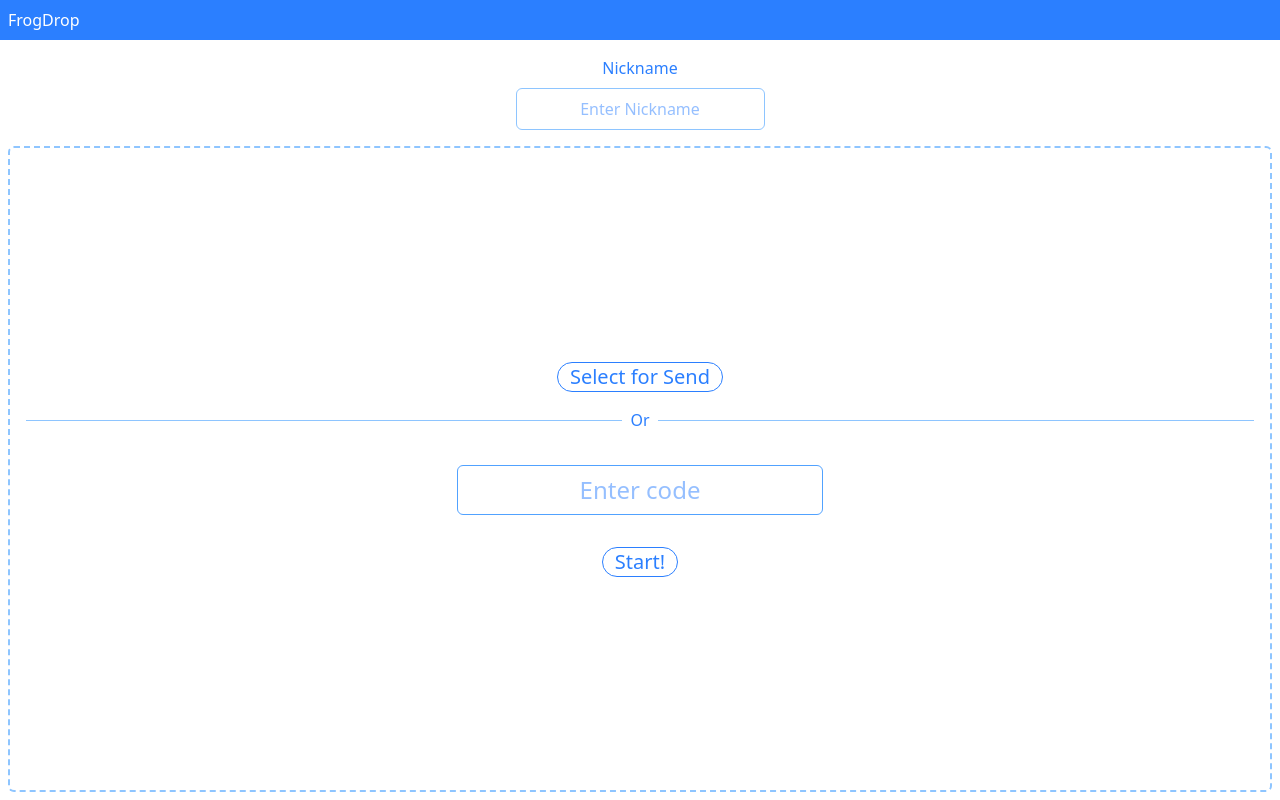
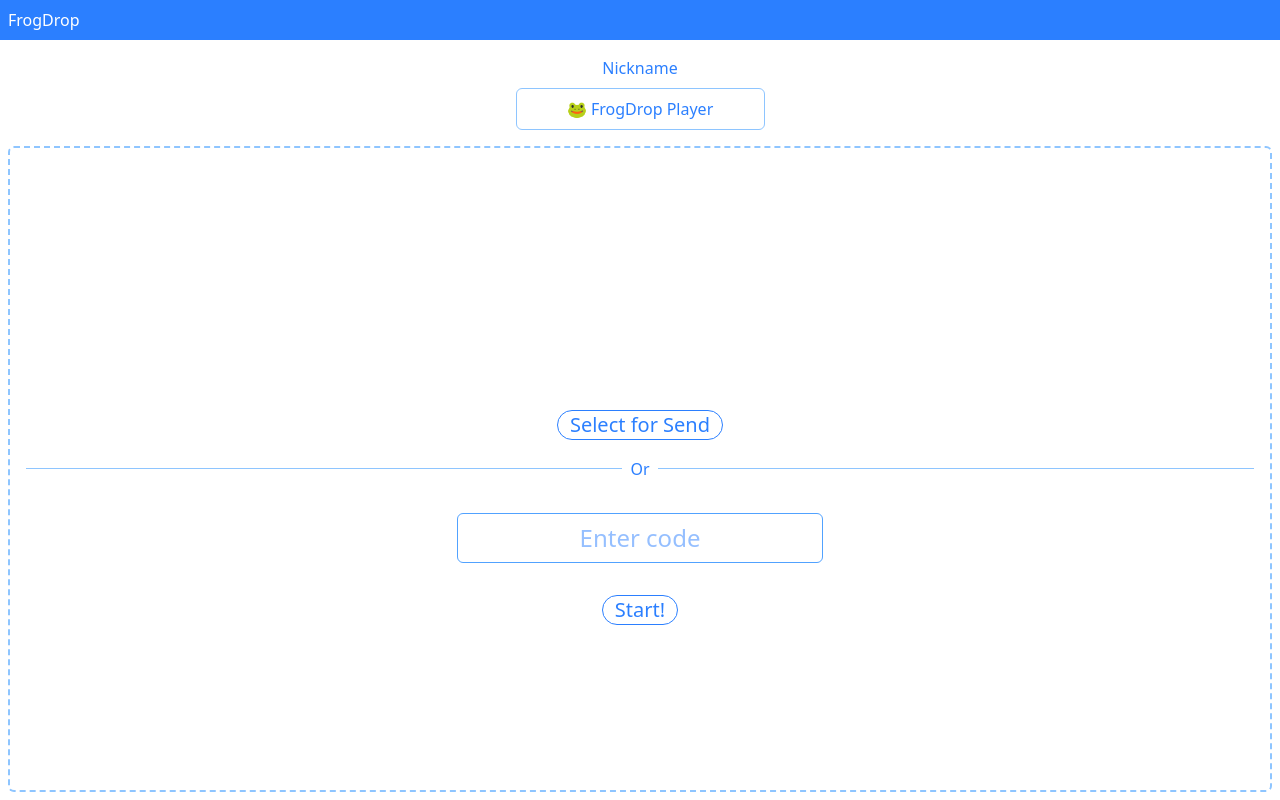
Before and after one commit to s414june/FrogDrop, a Vue app: page /#/ in a window 1280 px wide. Built offline with nearby package versions, Linux system fonts and the light colour scheme.

Commit message:
feat: receive

```diff
--- a/src/App.vue
+++ b/src/App.vue
@@ -6,8 +6,8 @@
     <section class="flex flex-col justify-center items-center grow p-2">
       <div class="flex flex-col justify-center items-center rounded-md p-2 w-full">
         <label for="Nickname" class="text-blue-500">Nickname</label>
-        <input v-model="nickname" id="Nickname" type="text" placeholder="Enter Nickname"
-          class="text-center border-1 border-blue-300 rounded-md p-2 m-2 text-blue-500"
+        <input v-model="commonStore.displayName" id="Nickname" type="text" placeholder="Enter Nickname" max="30"
+          class="text-center border-1 border-blue-300 rounded-md p-2 m-2 text-blue-500" :readonly="receiving"
           @focus="(e) => (e.currentTarget as HTMLInputElement)?.select()" />
       </div>
       <div class="grow justify-center items-center flex w-full border-2 border-dashed border-blue-300 rounded-md p-4">
@@ -17,10 +17,25 @@
   </main>
 </template>
 <script setup lang="ts">
+import { computed, watch } from 'vue';
 import { useCommonStore } from './stores/common';
+import { useRoute } from 'vue-router';
 
 const commonStore = useCommonStore();
-const nickname = commonStore.displayName;
+const route = useRoute();
+
+const receiving = computed(() => {
+  return route.name === 'receive';
+});
+
+watch(
+  () => commonStore.displayName,
+  (newValue) => {
+    if (newValue.length === 0) {
+      commonStore.displayName = '🐸 FrogDrop Player';
+    }
+  }
+);
 </script>
 
 <style scoped>
--- a/src/main.ts
+++ b/src/main.ts
@@ -1,10 +1,12 @@
 import { createApp } from 'vue'
 import { createPinia } from 'pinia'
-import piniaPersistedstate from 'pinia-plugin-persistedstate'
+import { createPersistedState } from 'pinia-plugin-persistedstate'
 import router from './router'
 import App from './App.vue'
 import './style.css'
 
 const pinia = createPinia()
-pinia.use(piniaPersistedstate)
+pinia.use(createPersistedState({
+    storage: sessionStorage,
+}))
 createApp(App).use(router).use(pinia).mount('#app')
--- a/src/pages/HomePage.vue
+++ b/src/pages/HomePage.vue
@@ -1,22 +1,27 @@
 <template>
-    <div class="flex flex-col w-full">
-        <section class="flex justify-center">
+    <div class="flex flex-col w-full h-full">
+        <section class="flex justify-center items-end half-height-without-hr">
             <input ref="fileInputRef" :value="fileInput" id="FileInput" type="file" multiple class="hidden"
                 @change="onFileChange"></input>
-            <input type="button" value="Select for Send"
-                class="text-xl text-center cursor-pointer border-blue-500 text-blue-500 border-1 m-2 rounded-full px-3 hover:bg-blue-100"
-                @click="fileInputRef?.click()" />
+            <div>
+                <input type="button" value="Select for Send"
+                    class="text-xl text-center cursor-pointer border-blue-500 text-blue-500 border-1 m-2 rounded-full px-3 hover:bg-blue-100"
+                    @click="fileInputRef?.click()" />
+            </div>
         </section>
         <div class="flex w-full justify-center items-center">
             <hr class="text-blue-300 my-5 grow">
             <span class="text-blue-500 mx-2">Or</span>
             <hr class="text-blue-300 my-5 grow">
         </div>
-        <section class="flex flex-col justify-center items-center">
-            <input v-model="code" id="Code" type="text" placeholder="Enter code" maxlength="4" pattern="^[0-9]{4}$"
-                class="text-center text-2xl border-1 border-blue-400 rounded-md p-2 m-2 text-blue-500 my-6" />
+        <section class="flex flex-col justify-start items-center half-height-without-hr">
+            <input v-model="commonStore.code" id="Code" type="text" placeholder="Enter code" maxlength="4"
+                pattern="^[0-9]{4}$"
+                class="text-center text-2xl border-1 border-blue-400 rounded-md p-2 m-2 text-blue-500 my-6"
+                @keyup.enter="gotoReceivePage()" />
             <button
-                class="text-xl cursor-pointer border-blue-500 text-blue-500 border-1 m-2 rounded-full px-3 hover:bg-blue-100">
+                class="text-xl cursor-pointer border-blue-500 text-blue-500 border-1 m-2 rounded-full px-3 hover:bg-blue-100"
+                @click="gotoReceivePage()">
                 {{ receiveButtonText }}
             </button>
             <p :class="result.color">{{ result.message }}</p>
@@ -32,7 +37,6 @@ import { useCommonStore } from '../stores/common';
 const commonStore = useCommonStore();
 const fileInputRef = ref<HTMLInputElement>(null!);
 const fileInput = ref<FileList | null>(null);
-const code = ref('');
 const receiveButtonText = ref('Start!');
 const result = ref({
     success: false,
@@ -40,9 +44,26 @@ const result = ref({
     color: 'green',
 })
 
+const gotoReceivePage = () => {
+    if (!commonStore.code || commonStore.code.length !== 4 || !/^[0-9]{4}$/.test(commonStore.code)) {
+        result.value = {
+            success: false,
+            message: 'Please enter a valid 4-digit code.',
+            color: 'text-red-400',
+        }
+        return;
+    }
+    router.push({ name: 'receive' });
+}
+
 const onFileChange = (e: Event) => {
     const files = (e.target as HTMLInputElement).files;
     commonStore.files = files ? Array.from(files) : [];
     router.push({ name: 'send' });
 }
 </script>
+<style scoped lang="scss">
+.half-height-without-hr {
+    height: calc(50% - var(--spacing)*5 - 1px);
+}
+</style>
--- a/src/pages/ReceivePage.vue
+++ b/src/pages/ReceivePage.vue
@@ -1,11 +1,40 @@
 <template>
-    <div class="flex flex-col">
-        <section>
-            <!-- v-for (files) -->
+    <div class="flex flex-col w-full h-full">
+        <section class="flex justify-start absolute">
+            <input type="button" value="Back"
+                class="text-center cursor-pointer border-gray-400 text-gray-400 border-1 rounded-full px-3 hover:bg-gray-100"
+                @click="back()" />
         </section>
-        <section>
-            <!-- v-for (Receiver) -->
-            Receiver
-        </section>
+        <div class="flex flex-col justify-center items-center text-blue-500">
+            <article class="text-center">
+                <p>You are</p>
+                <!-- mock code temporarily -->
+                <p class="text-5xl font-bold my-10">#1</p>
+                <p class="text-2xl font-bold my-2">{{ commonStore.displayName }}({{ commonStore.deviceHint }})</p>
+            </article>
+            <section class="mt-7 text-center">
+                <p :class="[result.color]">{{ result.message }}</p>
+            </section>
+        </div>
     </div>
 </template>
+
+
+<script setup lang="ts">
+import { ref } from 'vue';
+import router from '../router';
+import { useCommonStore } from '../stores/common';
+
+const commonStore = useCommonStore();
+const result = ref({
+    success: false,
+    message: 'Waiting for sender...',
+    color: 'text-gray-400',
+})
+
+const back = () => {
+    router.push({ name: 'home' });
+}
+</script>
+
+<style scoped lang="scss"></style>
--- a/src/pages/SendPage.vue
+++ b/src/pages/SendPage.vue
@@ -1,12 +1,12 @@
 <template>
     <div class="flex flex-col w-full h-full">
-        <section class="flex justify-start">
+        <section class="flex justify-start absolute">
             <input type="button" value="Back"
-                class="text-center cursor-pointer border-gray-400 text-gray-400 border-1 m-2 rounded-full px-3 hover:bg-gray-100"
+                class="text-center cursor-pointer border-gray-400 text-gray-400 border-1 rounded-full px-3 hover:bg-gray-100"
                 @click="back()" />
         </section>
         <div class="flex flex-col justify-center items-center text-blue-500">
-            <article class="text-center my-2">
+            <article class="text-center">
                 <p>Sender Code</p>
                 <!-- mock code temporarily -->
                 <p class="text-3xl font-bold my-2">1111</p>
@@ -30,16 +30,21 @@
                     </template>
                 </div>
             </section>
-            <section class="mt-5 text-center">
+            <section class="mt-7 text-center">
                 <!-- v-for (Receiver) -->
                 <p>Receiver</p>
-                <div class="flex">
-                    <p class="text-2xl font-bold my-2">🐸 FrogUser</p>
-                    <button
-                        class="cursor-pointer border-blue-500 text-blue-500 border-1 m-2 rounded-full px-3 hover:bg-blue-100">
-                        {{ sendButtonText }}
-                    </button>
-                </div>
+                <table class="mx-auto text-start">
+                    <tr v-for="value, index in receivers" :key="index">
+                        <td class="text-2xl font-bold p-2">#{{ index + 1 }}</td>
+                        <td class="text-2xl font-bold p-2">{{ value.name }}</td>
+                        <td class="p-2">
+                            <button
+                                class="cursor-pointer border-blue-500 text-blue-500 border-1 rounded-full px-3 hover:bg-blue-100">
+                                {{ sendButtonTextData[value.sendStatus] }}
+                            </button>
+                        </td>
+                    </tr>
+                </table>
             </section>
         </div>
     </div>
@@ -51,11 +56,27 @@ import { onMounted, ref } from 'vue';
 import router from '../router';
 import { useCommonStore } from '../stores/common';
 
+interface IReceiver {
+    name: string;
+    id: string;
+    sendStatus: 'default' | 'sending' | 'sent';
+}
+
 const commonStore = useCommonStore();
 
 const filesExtendPreview = ref<({ file: File; preview?: string })[]>();
 const screenWidth = ref(0);
-const sendButtonText = ref('Send!');
+const sendButtonTextData = ref({
+    default: 'Send!',
+    sending: 'Sending...',
+    sent: 'Sent!',
+});
+
+const receivers = ref<IReceiver[]>([
+    { name: '🐸 FrogUser', id: 'frog123', sendStatus: 'default' },
+    { name: '🐱 CatUser', id: 'cat456', sendStatus: 'default' },
+    // more receivers...
+]);
 
 const back = () => {
     router.push({ name: 'home' });
--- a/src/stores/common.ts
+++ b/src/stores/common.ts
@@ -1,29 +1,28 @@
 import { defineStore } from 'pinia'
+import { ref } from 'vue'
 
 type DeviceHint = 'iPhone' | 'iPad' | 'Android' | 'Desktop' | 'Unknown'
 
-export const useCommonStore = defineStore('common', {
-    state: () => ({
-        clientId: '' as string,
-        displayName: '' as string,
-        deviceHint: 'Unknown' as DeviceHint,
-        files: [] as File[],
-    }),
-    getters: {
-        resolvedName(state) {
-            const name = state.displayName?.trim()
-            return name ? name : state.clientId
+export const useCommonStore = defineStore('common', () => {
+    const displayName = ref<string>('🐸 FrogDrop Player')
+    const deviceHint = ref<DeviceHint>('Unknown')
+    const code = ref<string>('')
+    const files = ref<File[]>([])
+
+    return {
+        displayName,
+        deviceHint,
+        files,
+        code,
+    }
+}, {
+    persist: [
+        {
+            pick: ['displayName', 'deviceHint'],
+            storage: localStorage,
         },
-    },
-    actions: {
-        init() {
-            // generate clientId / fallbackName / deviceHint if missing
-        },
-        setDisplayName(name: string) {
-            this.displayName = name
-        },
-    },
-    persist: {
-        pick: ['displayName'],
-    },
+        {
+            pick: ['files']
+        }
+    ]
 })
```
